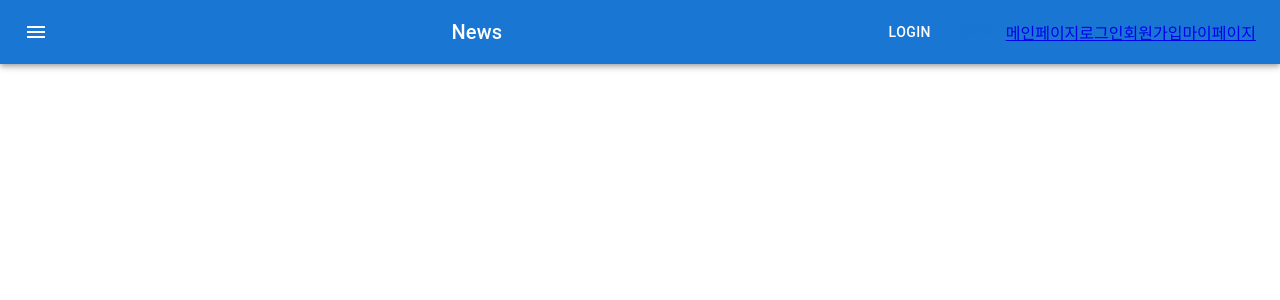
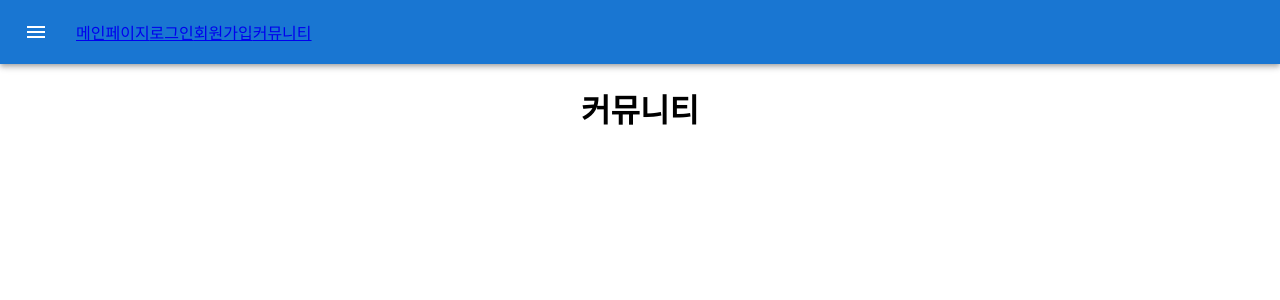
Before and after one commit to shindaehyuk/TaleTogether, a React (Create React App) app in the folder frontend/: page /community in a window 1280 px wide. Shown: the top 300 px of the page. Built offline with nearby package versions, Linux system fonts and the light colour scheme.

Commit message:
community

```diff
--- a/frontend/src/app/store.jsx
+++ /dev/null
@@ -1,21 +0,0 @@
-import { combineReducers, configureStore } from '@reduxjs/toolkit';
-import userSlice from '../slices/userSlice';
-import storageSession from 'redux-persist/es/storage/session';
-import { persistReducer } from 'redux-persist';
-import storage from 'redux-persist/lib/storage';
-
-const persistConfig = {
-  key: 'root',
-  storage,
-  whitelist: ['user'],
-};
-
-const reducers = combineReducers({
-  user: userSlice.reducer,
-});
-
-const persistedReducer = persistReducer(persistConfig, reducers);
-
-export const store = configureStore({
-  reducer: persistedReducer,
-});
--- a/frontend/src/index.js
+++ b/frontend/src/index.js
@@ -4,7 +4,7 @@ import './index.css';
 import App from './App';
 import reportWebVitals from './reportWebVitals';
 import { Provider } from 'react-redux';
-import { store } from './app/store';
+import { store } from './redux/store/store';
 import { persistStore } from 'redux-persist';
 import { PersistGate } from 'redux-persist/integration/react';
 
--- a/frontend/src/layouts/Nav.jsx
+++ b/frontend/src/layouts/Nav.jsx
@@ -16,17 +16,12 @@ export default function Nav() {
           <IconButton size="large" edge="start" color="inherit" aria-label="menu" sx={{ mr: 2 }}>
             <MenuIcon />
           </IconButton>
-          <Typography variant="h6" component="div" sx={{ flexGrow: 1 }}>
-            News
-          </Typography>
-          <Button href="/login" color="inherit">
-            Login
-          </Button>
-          <Button href="/login">login{/* <Link to="/">메인페이지</Link> */}</Button>
+
           <Link to="/">메인페이지</Link>
           <Link to="/login">로그인</Link>
           <Link to="/signup">회원가입</Link>
-          <Link to="/mypage">마이페이지</Link>
+          {/* <Link to="/mypage">마이페이지</Link> */}
+          <Link to="/community">커뮤니티</Link>
         </Toolbar>
       </AppBar>
     </Box>
--- /dev/null
+++ b/frontend/src/page/Community.jsx
@@ -0,0 +1,11 @@
+import React from 'react';
+
+function Community() {
+  return (
+    <>
+      <h1>커뮤니티</h1>
+    </>
+  );
+}
+
+export default Community;
--- a/frontend/src/page/Login.jsx
+++ b/frontend/src/page/Login.jsx
@@ -15,7 +15,7 @@ import CircularProgress from '@mui/material/CircularProgress';
 import { useState } from 'react';
 import { useNavigate } from 'react-router-dom';
 import { useDispatch } from 'react-redux';
-import { login } from '../slices/userSlice';
+import { login } from '../redux/slices/userSlice';
 
 const defaultTheme = createTheme();
 
--- a/frontend/src/slices/userSlice.jsx
+++ b/frontend/src/redux/slices/userSlice.jsx
@@ -9,7 +9,7 @@ export const userSlice = createSlice({
   initialState,
   reducers: {
     login: (state) => {
-      state.userState = !state.userState;
+      state.userState = true;
     },
   },
 });
--- /dev/null
+++ b/frontend/src/redux/store/store.jsx
@@ -0,0 +1,26 @@
+import { combineReducers, configureStore } from '@reduxjs/toolkit';
+import userSlice from '../slices/userSlice';
+import { persistReducer, FLUSH, REHYDRATE, PAUSE, PERSIST, PURGE, REGISTER } from 'redux-persist';
+import storage from 'redux-persist/lib/storage';
+
+const persistConfig = {
+  key: 'root',
+  storage,
+  whitelist: ['userSlice'],
+};
+
+export const reducers = combineReducers({
+  userSlice,
+});
+
+const persistedReducer = persistReducer(persistConfig, reducers);
+
+export const store = configureStore({
+  reducer: persistedReducer,
+  middleware: (getDefaultMiddleware) =>
+    getDefaultMiddleware({
+      serializableCheck: {
+        ignoredActions: [FLUSH, REHYDRATE, PAUSE, PERSIST, PURGE, REGISTER],
+      },
+    }),
+});
--- a/frontend/src/router/Router.jsx
+++ b/frontend/src/router/Router.jsx
@@ -3,6 +3,7 @@ import Main from '../page/Main';
 import Login from '../page/Login';
 import Signup from '../page/Signup';
 import Mypage from '../page/Mypage';
+import Community from '../page/Community';
 
 function Router() {
   return (
@@ -12,6 +13,7 @@ function Router() {
         <Route path="/login" Component={Login} />
         <Route path="/signup" Component={Signup} />
         <Route path="/mypage" Component={Mypage} />
+        <Route path="/community" Component={Community} />
       </Routes>
     </>
   );
```
